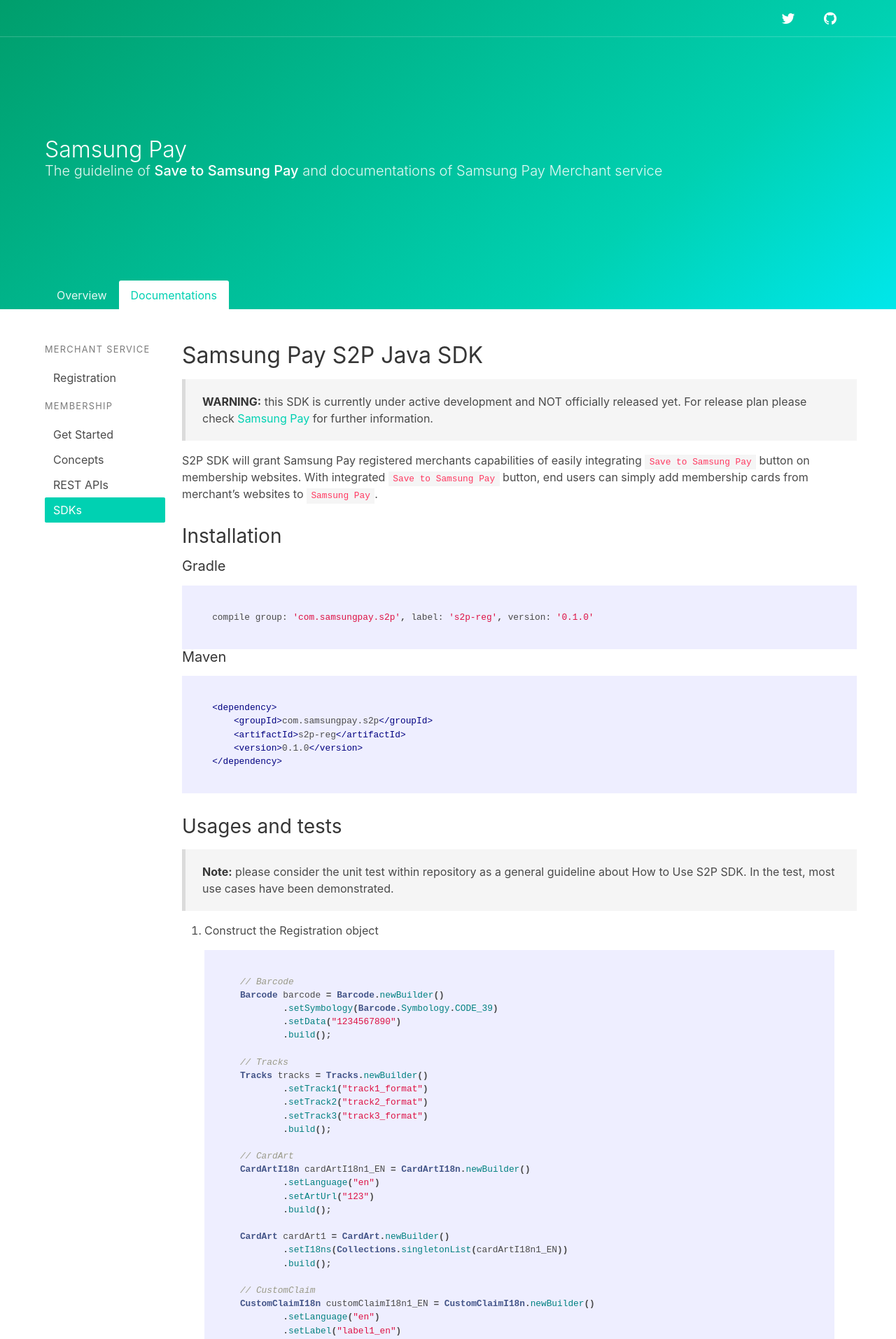
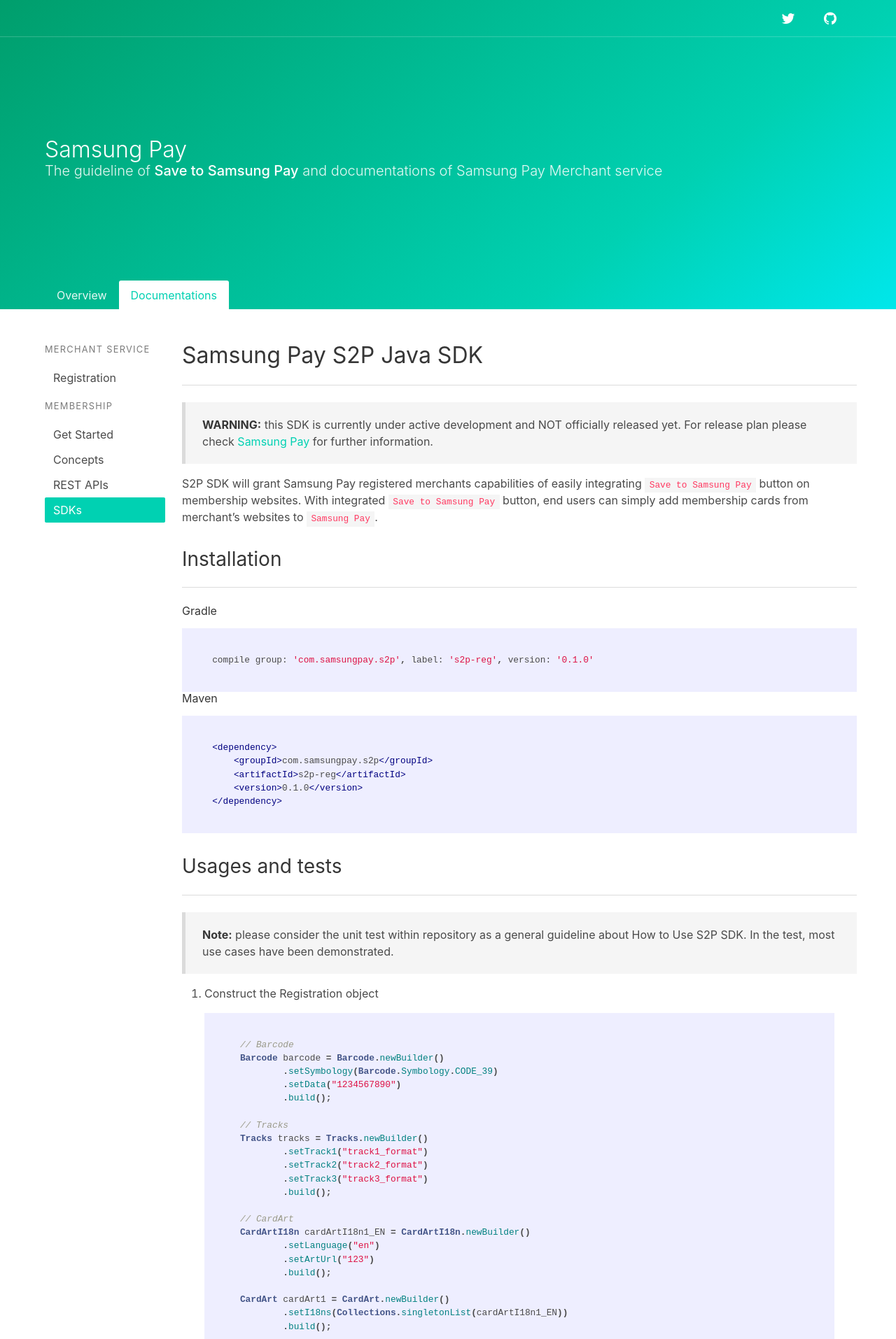
Before and after one commit to samsung-pay/sapi-doc, a Jekyll site: the page built from membership/sdks.md, in a window 1280 px wide. Shown: the top 1914 px of the page at 70% size. Built offline with Jekyll 4.4.1, drawn with Linux system fonts in a browser that asks for light colours.

Commit message:
Improved minor U.I layouts

````diff
--- a/membership/sdks.md
+++ b/membership/sdks.md
@@ -5,19 +5,21 @@ uri: membership/sdks
 ---
 
 # Samsung Pay S2P Java SDK
+---
 
 > **WARNING:** this SDK is currently under active development and NOT officially released yet. For release plan please check [Samsung Pay](http://www.samsung.com/us/samsung-pay/) for further information.
 
 S2P SDK will grant Samsung Pay registered merchants capabilities of easily integrating `Save to Samsung Pay` button on membership websites. With integrated `Save to Samsung Pay` button, end users can simply add membership cards from merchant's websites to `Samsung Pay`.
 
 ## Installation
+---
 
-#### Gradle
+###### Gradle
 ```gradle
 compile group: 'com.samsungpay.s2p', label: 's2p-reg', version: '0.1.0'
 ```
 
-#### Maven
+###### Maven
 ```xml
 <dependency>
     <groupId>com.samsungpay.s2p</groupId>
@@ -27,6 +29,7 @@ compile group: 'com.samsungpay.s2p', label: 's2p-reg', version: '0.1.0'
 ```
 
 ## Usages and tests
+---
 
   >  **Note:** please consider the unit test within repository as a general guideline about How to Use S2P SDK. In the test, most use cases have been demonstrated.
 
````
Also changed, not shown: merchantservice/registration.md (+2 -0 lines).
